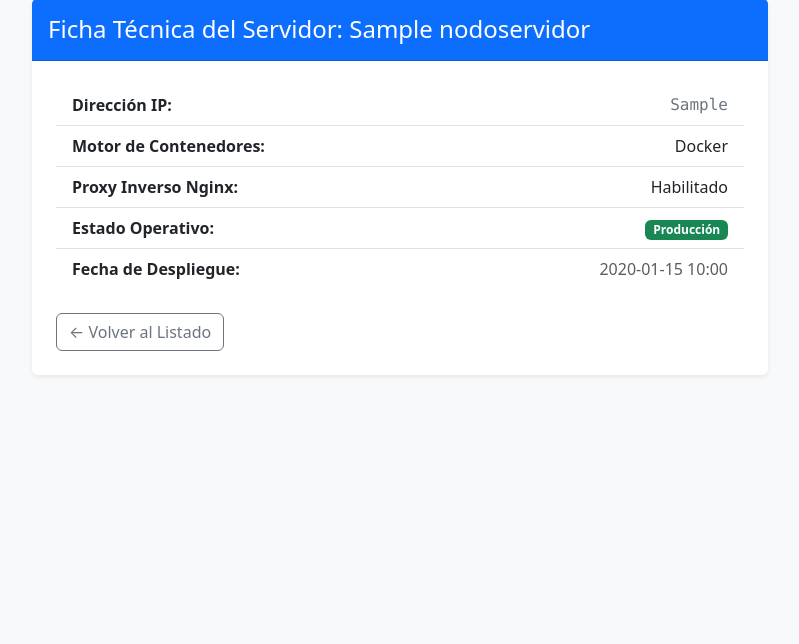
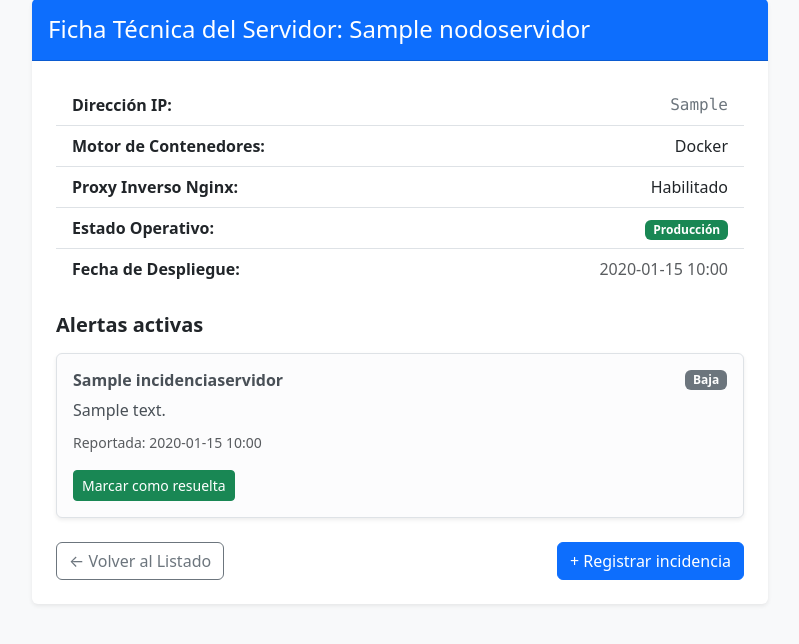
Before and after one commit to deiby0710/centro_comando, a Django app: page /servidor/1 in a window 1280 px wide. Shown: the part 81-725 px from the top of the page, without its empty margins (240-1039 px from the left). Run offline with Django 5.2, Linux system fonts and the light colour scheme; tables that the repository leaves empty hold one stand-in row (values such as "Sample post").

Commit message:
Tarea 3, nueva clase incidencias

```diff
--- a/infraestructura/models.py
+++ b/infraestructura/models.py
@@ -45,3 +45,39 @@ class RegistroAuditoria(models.Model):
     fecha_evento = models.DateTimeField(
         auto_now_add=True
     )
+
+class IncidenciaServidor(models.Model):
+    SEVERIDAD_CHOICES = [
+        ('BAJA', 'Baja'),
+        ('MEDIA', 'Media'),
+        ('ALTA', 'Alta'),
+        ('CRITICA', 'Crítica'),
+    ]
+
+    ESTADO_CHOICES = [
+        ('ABIERTA', 'Abierta'),
+        ('EN_PROCESO', 'En proceso'),
+        ('RESUELTA', 'Resuelta'),
+    ]
+
+    servidor = models.ForeignKey(
+        NodoServidor,
+        on_delete=models.CASCADE,
+        related_name='incidencias'
+    )
+    titulo = models.CharField(max_length=200)
+    descripcion = models.TextField()
+    severidad = models.CharField(
+        max_length=10,
+        choices=SEVERIDAD_CHOICES,
+        default='MEDIA'
+    )
+    estado = models.CharField(
+        max_length=15,
+        choices=ESTADO_CHOICES,
+        default='ABIERTA'
+    )
+    fecha_reporte = models.DateTimeField(auto_now_add=True)
+
+    def __str__(self):
+        return self.titulo
--- a/infraestructura/templates/infraestructura/detalle.html
+++ b/infraestructura/templates/infraestructura/detalle.html
@@ -31,8 +31,58 @@
                         <span class="text-muted">{{ nodo.fecha_despliegue|date:"Y-m-d H:i" }}</span>
                     </li>
                 </ul>
+                <div class="mb-4">
+                    <h5 class="fw-bold mb-3">Alertas activas</h5>
+
+                    {% if incidencias_activas %}
+                        {% for incidencia in incidencias_activas %}
+                            <div class="alert alert-light border shadow-sm">
+                                <div class="d-flex justify-content-between align-items-center mb-2">
+                                    <h6 class="fw-bold mb-0">
+                                        {{ incidencia.titulo }}
+                                    </h6>
+
+                                    {% if incidencia.severidad == 'CRITICA' %}
+                                        <span class="badge bg-danger">Crítica</span>
+                                    {% elif incidencia.severidad == 'ALTA' %}
+                                        <span class="badge bg-warning text-dark">Alta</span>
+                                    {% elif incidencia.severidad == 'MEDIA' %}
+                                        <span class="badge bg-primary">Media</span>
+                                    {% else %}
+                                        <span class="badge bg-secondary">Baja</span>
+                                    {% endif %}
+                                </div>
+
+                                <p class="mb-2">
+                                    {{ incidencia.descripcion }}
+                                </p>
+
+                                <small class="text-muted">
+                                    Reportada:
+                                    {{ incidencia.fecha_reporte|date:"Y-m-d H:i" }}
+                                </small>
+                                <form method="post" action="{% url 'resolver_incidencia' incidencia.pk %}" class="mt-3">
+                                    {% csrf_token %}
+                                    <button type="submit" class="btn btn-success btn-sm">
+                                        Marcar como resuelta
+                                    </button>
+                                </form>
+                            </div>
+                        {% endfor %}
+                    {% else %}
+                        <p class="text-muted">
+                            No hay alertas activas para este servidor.
+                        </p>
+                    {% endif %}
+                </div>
                 <div class="d-flex justify-content-between">
-                    <a href="{% url 'home_servidores' %}" class="btn btn-outline-secondary">← Volver al Listado</a>
+                    <a href="{% url 'home_servidores' %}" class="btn btn-outline-secondary">
+                        ← Volver al Listado
+                    </a>
+
+                    <a href="{% url 'crear_incidencia' nodo.pk %}" class="btn btn-primary">
+                        + Registrar incidencia
+                    </a>
                 </div>
             </div>
         </div>
--- a/infraestructura/urls.py
+++ b/infraestructura/urls.py
@@ -1,5 +1,5 @@
 from django.urls import path
-from .views import crear_servidor, editar_servidor, eliminar_servidor, lista_servidores, detalle_servidor
+from .views import crear_incidencia, crear_servidor, editar_servidor, eliminar_servidor, lista_servidores, detalle_servidor, resolver_incidencia
 
 urlpatterns = [
     path('', lista_servidores, name='home_servidores'),
@@ -7,4 +7,6 @@ urlpatterns = [
     path('servidor/nuevo/', crear_servidor, name='crear_servidor'),
     path('servidor/<int:pk>/editar/', editar_servidor, name='editar_servidor'),
     path('servidor/<int:pk>/eliminar/', eliminar_servidor, name='eliminar_servidor'),
+    path('servidor/<int:pk>/incidencia/nueva/', crear_incidencia, name='crear_incidencia'),
+    path('incidencia/<int:pk>/resolver/', resolver_incidencia, name='resolver_incidencia'),
 ]
--- a/infraestructura/views.py
+++ b/infraestructura/views.py
@@ -1,6 +1,6 @@
 from django.shortcuts import get_object_or_404, redirect, render
-from infraestructura.forms import NodoServidorForm
-from .models import NodoServidor
+from infraestructura.forms import IncidenciaServidorForm, NodoServidorForm
+from .models import IncidenciaServidor, NodoServidor
 
 def eliminar_servidor(request, pk):
     nodo = get_object_or_404(NodoServidor, pk=pk)
@@ -32,10 +32,46 @@ def crear_servidor(request):
 
 
 def detalle_servidor(request, pk):
-	nodo = get_object_or_404(NodoServidor, pk=pk)
-	return render(request, 'infraestructura/detalle.html', {'nodo':nodo})
+    nodo = get_object_or_404(NodoServidor, pk=pk)
+    incidencias_activas = nodo.incidencias.exclude(estado='RESUELTA')
+    return render(
+        request,
+        'infraestructura/detalle.html',
+        {
+            'nodo': nodo,
+            'incidencias_activas': incidencias_activas,
+        }
+    )
 
 def lista_servidores(request):
 	servidores = NodoServidor.objects.all()
 	contexto = {'servidores': servidores}
 	return render(request, 'infraestructura/index.html', contexto)
+
+def crear_incidencia(request, pk):
+    servidor = get_object_or_404(NodoServidor, pk=pk)
+    if request.method == 'POST':
+        form = IncidenciaServidorForm(request.POST)
+        if form.is_valid():
+            incidencia = form.save(commit=False)
+            incidencia.servidor = servidor
+            incidencia.save()
+            return redirect('detalle_servidor', pk=servidor.pk)
+    else:
+        form = IncidenciaServidorForm()
+    return render(
+        request,
+        'infraestructura/crear_incidencia.html',
+        {
+            'form': form,
+            'servidor': servidor,
+        }
+    )
+
+def resolver_incidencia(request, pk):
+    incidencia = get_object_or_404(IncidenciaServidor, pk=pk)
+    if request.method == 'POST':
+        incidencia.estado = 'RESUELTA'
+        incidencia.save()
+        return redirect('detalle_servidor', pk=incidencia.servidor.pk)
+    return redirect('detalle_servidor', pk=incidencia.servidor.pk)
```
Also changed, not shown: infraestructura/admin.py (+26 -1 lines), infraestructura/forms.py (+21 -1 lines), infraestructura/templates/infraestructura/crear_incidencia.html (added, +27 -0 lines), infraestructura/migrations/0003_incidenciaservidor.py (added).
